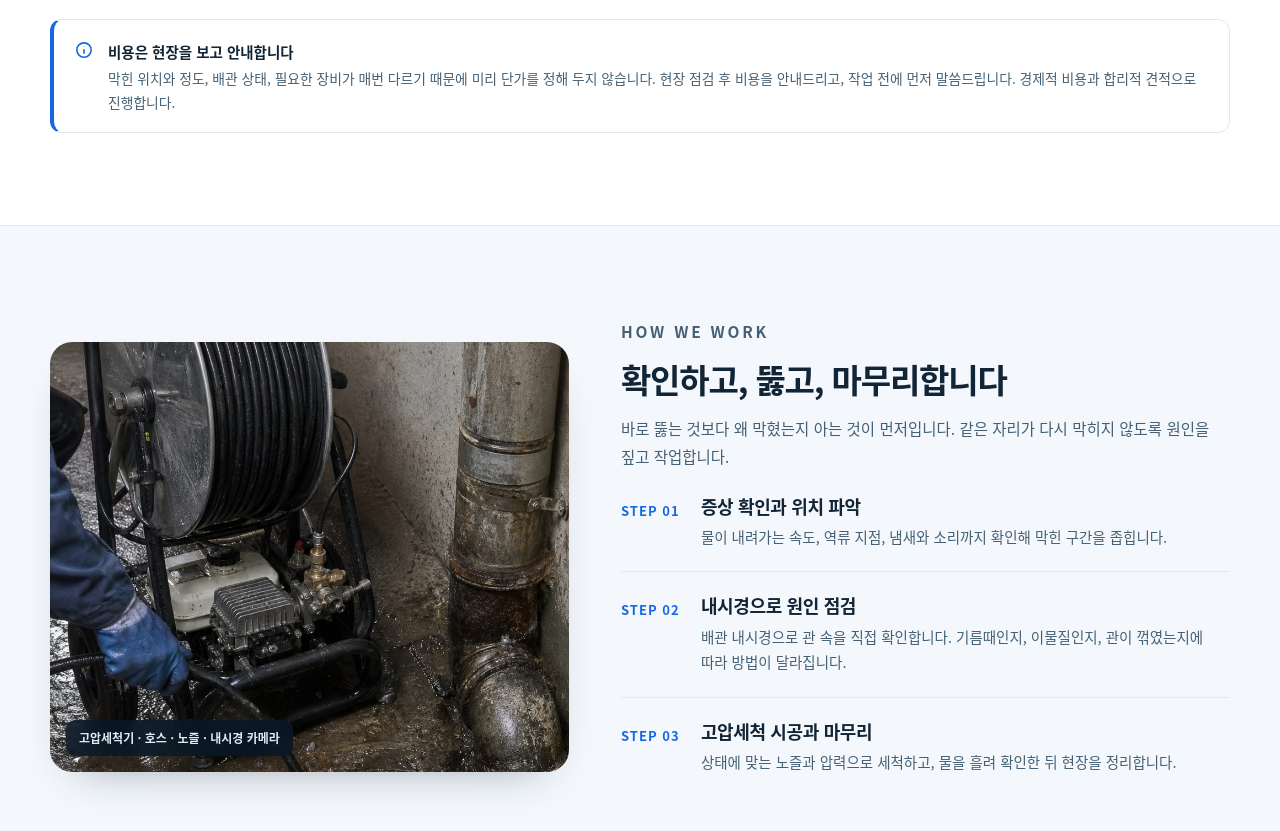
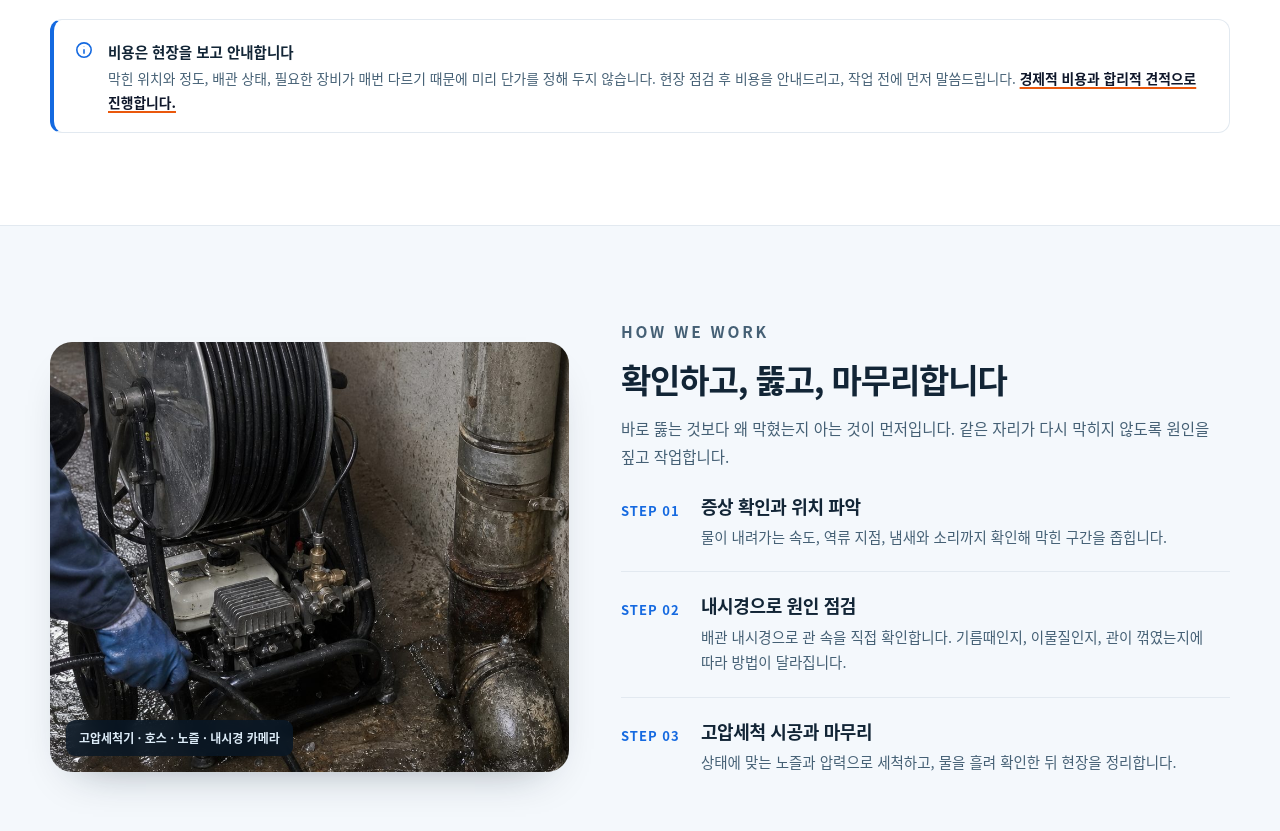
Before and after one commit to yune68q-jpg/Under, a plain HTML site: page index.html in a window 1280 px wide. Shown: the part 1772-2603 px from the top of the page. Drawn offline with Linux system fonts and the light colour scheme.

Commit message:
비용 안내 박스 문구 강조: 굵은 검정 글씨 + 주황 밑줄(price-highlight)

```diff
--- a/index.html
+++ b/index.html
@@ -259,6 +259,17 @@
   .price-note svg{width:20px;height:20px;flex:none;stroke:var(--brand);fill:none;stroke-width:1.9;margin-top:2px}
   .price-note b{font-size:14.5px}
   .price-note p{font-size:13.8px;color:var(--body);margin-top:3px;line-height:1.7}
+  .price-note .price-highlight{
+    color:#0f172a;
+    font-weight:800;
+    -webkit-text-fill-color:#0f172a;
+    text-decoration-line:underline;
+    text-decoration-style:solid;
+    text-decoration-color:#ea580c;
+    text-decoration-thickness:.17em;
+    text-underline-offset:.24em;
+    text-decoration-skip-ink:none;
+  }
 
   /* ---------- process ---------- */
   .process{display:grid;grid-template-columns:.92fr 1.08fr;gap:52px;align-items:center}
@@ -826,7 +837,7 @@
         <svg aria-hidden="true"><use href="#i-info"/></svg>
         <div>
           <b>비용은 현장을 보고 안내합니다</b>
-          <p>막힌 위치와 정도, 배관 상태, 필요한 장비가 매번 다르기 때문에 미리 단가를 정해 두지 않습니다. 현장 점검 후 비용을 안내드리고, 작업 전에 먼저 말씀드립니다. 경제적 비용과 합리적 견적으로 진행합니다.</p>
+          <p>막힌 위치와 정도, 배관 상태, 필요한 장비가 매번 다르기 때문에 미리 단가를 정해 두지 않습니다. 현장 점검 후 비용을 안내드리고, 작업 전에 먼저 말씀드립니다. <strong class="price-highlight">경제적 비용과 합리적 견적으로 진행합니다.</strong></p>
         </div>
       </div>
     </div>
```
